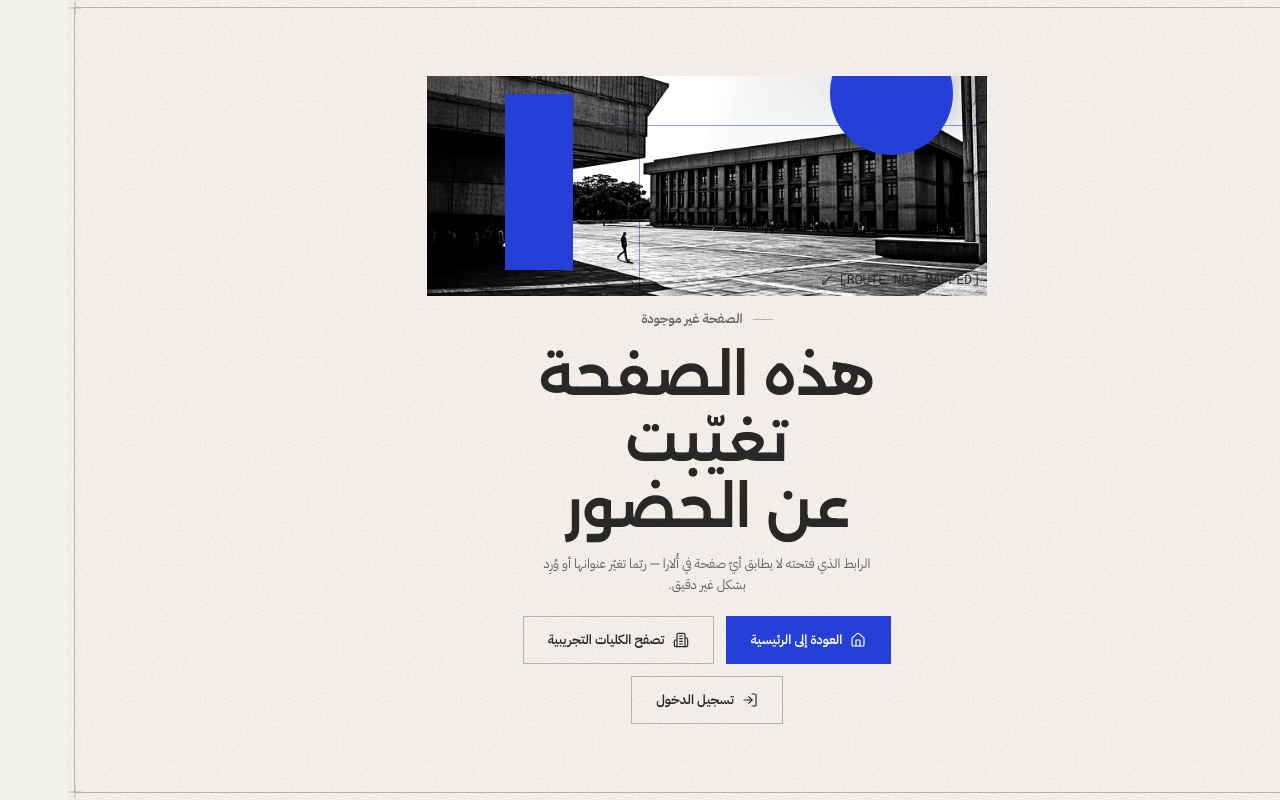
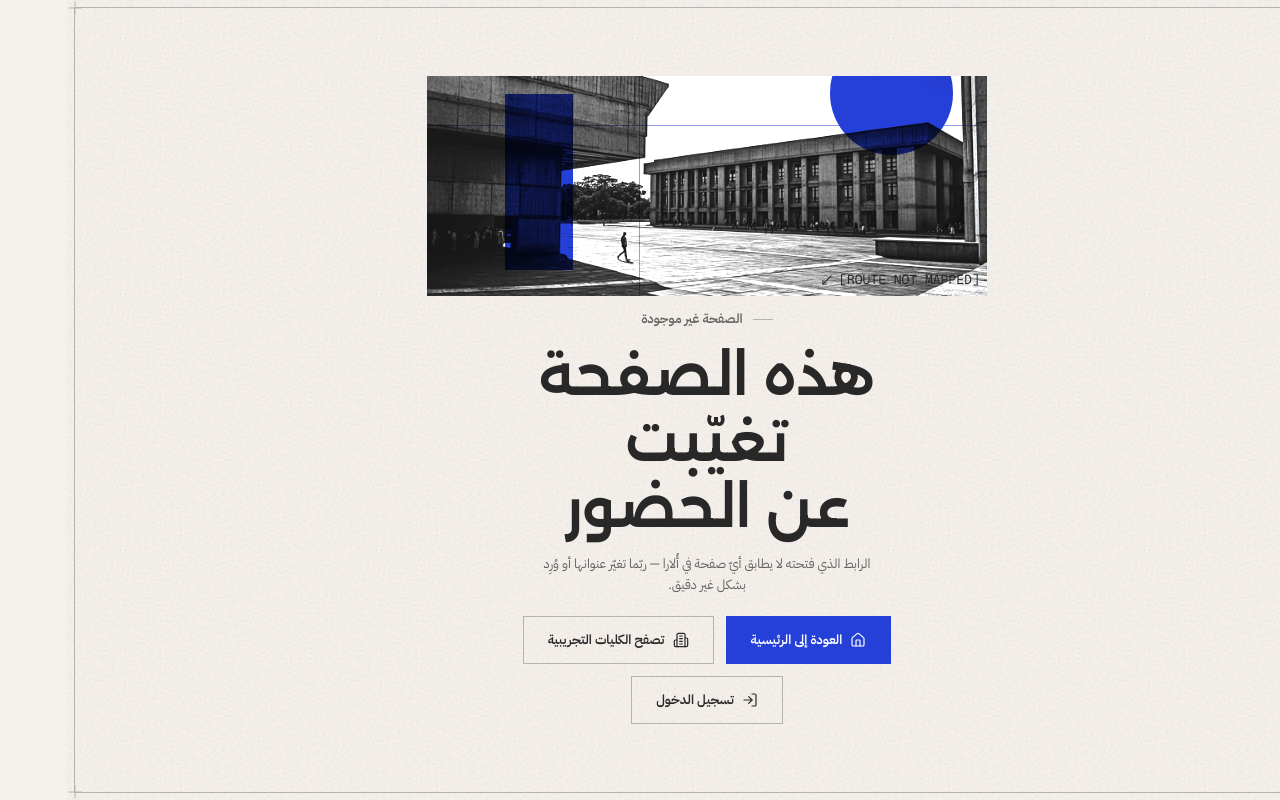
Before and after one commit to ahmadmedo1012/ulara, a React (Vite) app in the folder frontend/: page /404 in a window 1280 px wide. Built offline with nearby package versions, Linux system fonts and the light colour scheme.

Commit message:
feat(r368): shapes behind a high-key scene (slices 09/11 round 2)

```diff
--- a/frontend/src/styles/landing/art-v2.css
+++ b/frontend/src/styles/landing/art-v2.css
@@ -31,7 +31,7 @@
  * footer collage top-left: a full circle bleeding off the edge) */
 .fs-circle-royal {
   position: absolute;
-  z-index: 3;
+  z-index: 1; /* r368: the shapes sit BEHIND the scene (the reference's layer order); the scene multiplies over them */
   block-size: 26cqw; /* r368: reference circle ~39% of its panel; 26% of the wide stage */
   inline-size: 26cqw;
   border-radius: 50%;
@@ -45,7 +45,7 @@
  * vertical bar against the scene's far edge) */
 .fs-slab {
   position: absolute;
-  z-index: 3;
+  z-index: 1;
   block-size: 78%;
   inline-size: 13cqw; /* r368: tall slab at reference proportion */
   background: var(--duo-signal);
@@ -98,7 +98,7 @@
   inline-size: 100%;
   block-size: 100%;
   object-fit: cover;
-  filter: grayscale(1) contrast(1.12) brightness(1.04);
+  filter: grayscale(1) contrast(0.92) brightness(1.3); /* r368: high-key scene like the reference (light concrete on paper) */
   mix-blend-mode: multiply;
 }
 
```
Also changed, not shown: 3 other files (tests, documents, lock files or other folders).
